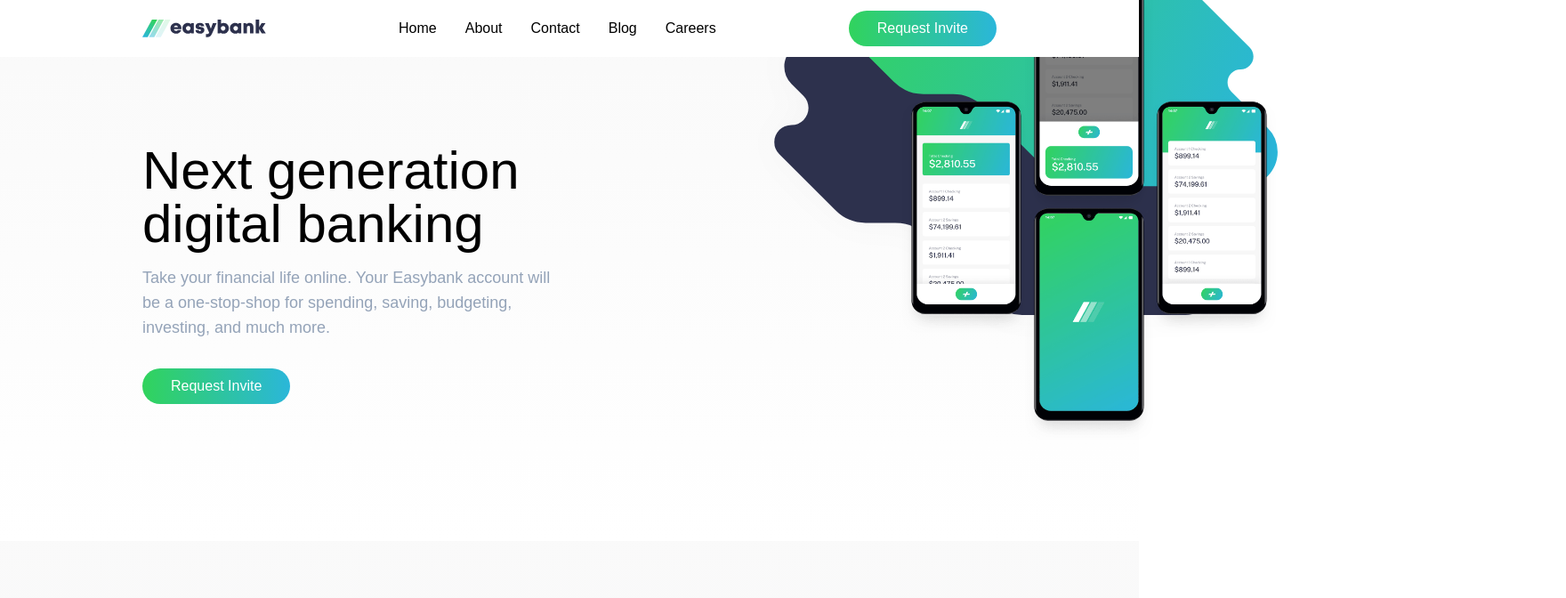
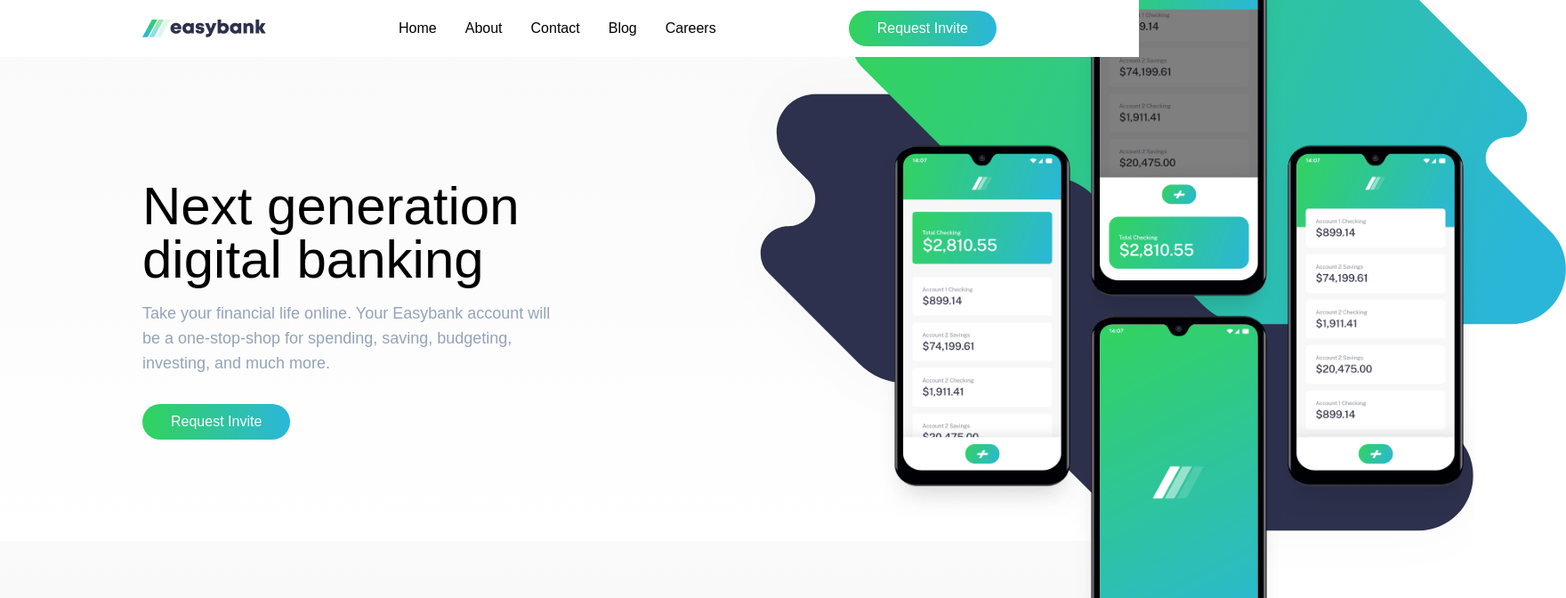
Before and after one commit to draristizabalr/EasyBankProof, a React (Vite) app: page / in a window 1280 px wide. Shown: the top 672 px of the page at 89% size, 1760 px wide, since content can reach past the window. Built offline with nearby package versions, Linux system fonts and the light colour scheme.

Commit message:
Last update

```diff
--- a/src/sections/Brand.jsx
+++ b/src/sections/Brand.jsx
@@ -10,7 +10,7 @@
           Request Invite
         </button>
       </div>
-      <Image className='relative w-full max-w-[768px] left-0 sm:left-48 top-10 sm:-top-4' />
+      <Image className='relative w-full sm:w-[768px] left-0 sm:left-48 top-10 sm:-top-4' />
     </section>
   )
 }
```
